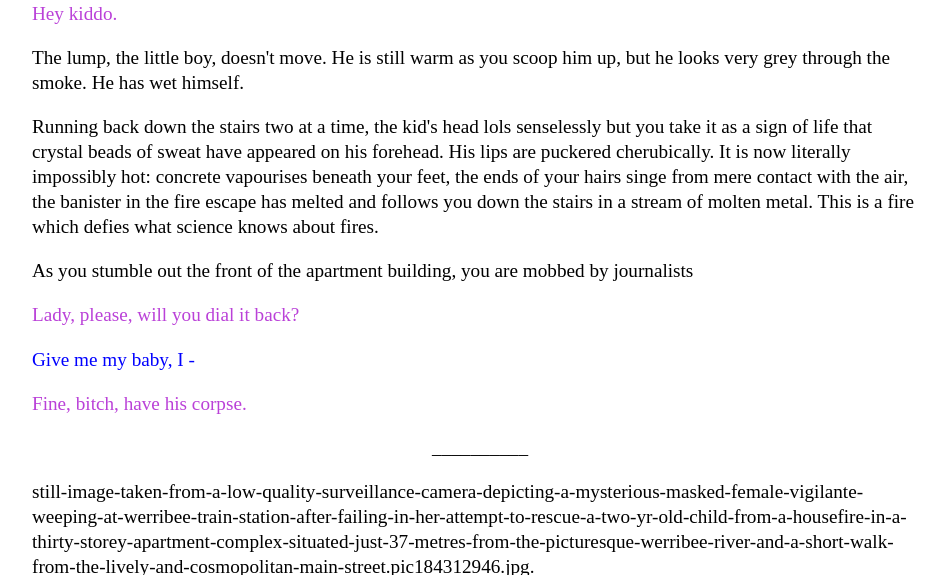
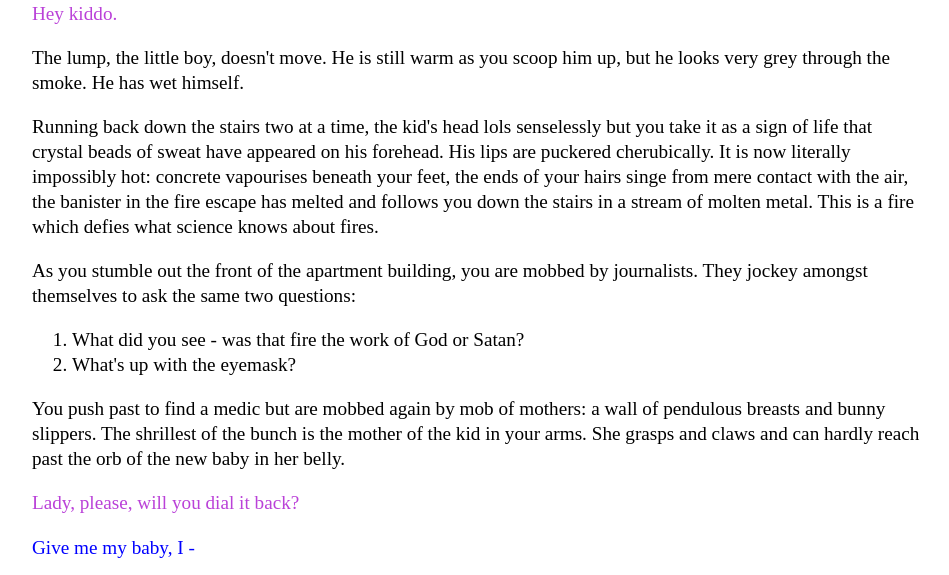
Before and after one commit to Pinelife/pinelife.github.io, a Jekyll site: the page Hellhole/Room12.html, which Jekyll copies as it is, in a window 1280 px wide and 900 px high, scrolled down 3509 px, cut to the strip 0-575 px from the top of the window. Shown: the whole strip, without its empty margins (160-1109 px from the left). Built offline with Jekyll 4.4.1, drawn with Linux system fonts in a browser that asks for light colours.

Commit message:
Update Room12.html

```diff
--- a/Hellhole/Room12.html
+++ b/Hellhole/Room12.html
@@ -189,7 +189,16 @@ have appeared on his forehead. His lips are puckered cherubically. It is now lit
 the ends of your hairs singe from mere contact with the air, the banister in the fire escape has melted and follows you down the stairs in
 a stream of molten metal. This is a fire which defies what science knows about fires.
 </p>
-<p>As you stumble out the front of the apartment building, you are mobbed by journalists </p>
+<p>As you stumble out the front of the apartment building, you are mobbed by journalists. They jockey amongst themselves to ask the same
+two questions:
+</p>
+<ol>
+	<li>What did you see - was that fire the work of God or Satan?</li>
+	<li>What's up with the eyemask?</li>
+</ol>
+<p>You push past to find a medic but are mobbed again by mob of mothers: a wall of pendulous breasts and bunny slippers. The
+shrillest of the bunch is the mother of the kid in your arms. She grasps and claws and can hardly reach past the orb of the new baby
+in her belly.</p>
 <p class="lauria">Lady, please, will you dial it back?</p>
 <p style="color:blue;">Give me my baby, I -</p>
 <p class="lauria">Fine, bitch, have his corpse.</p>
```
